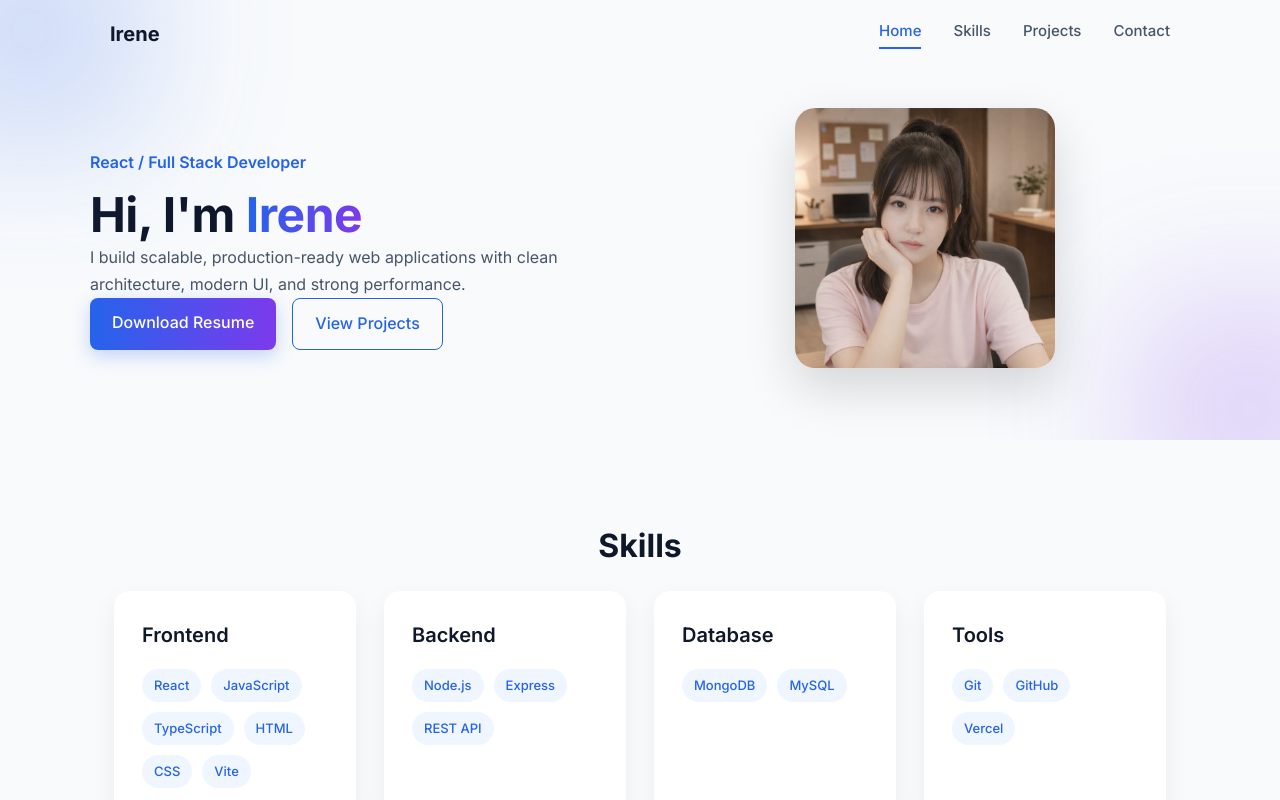
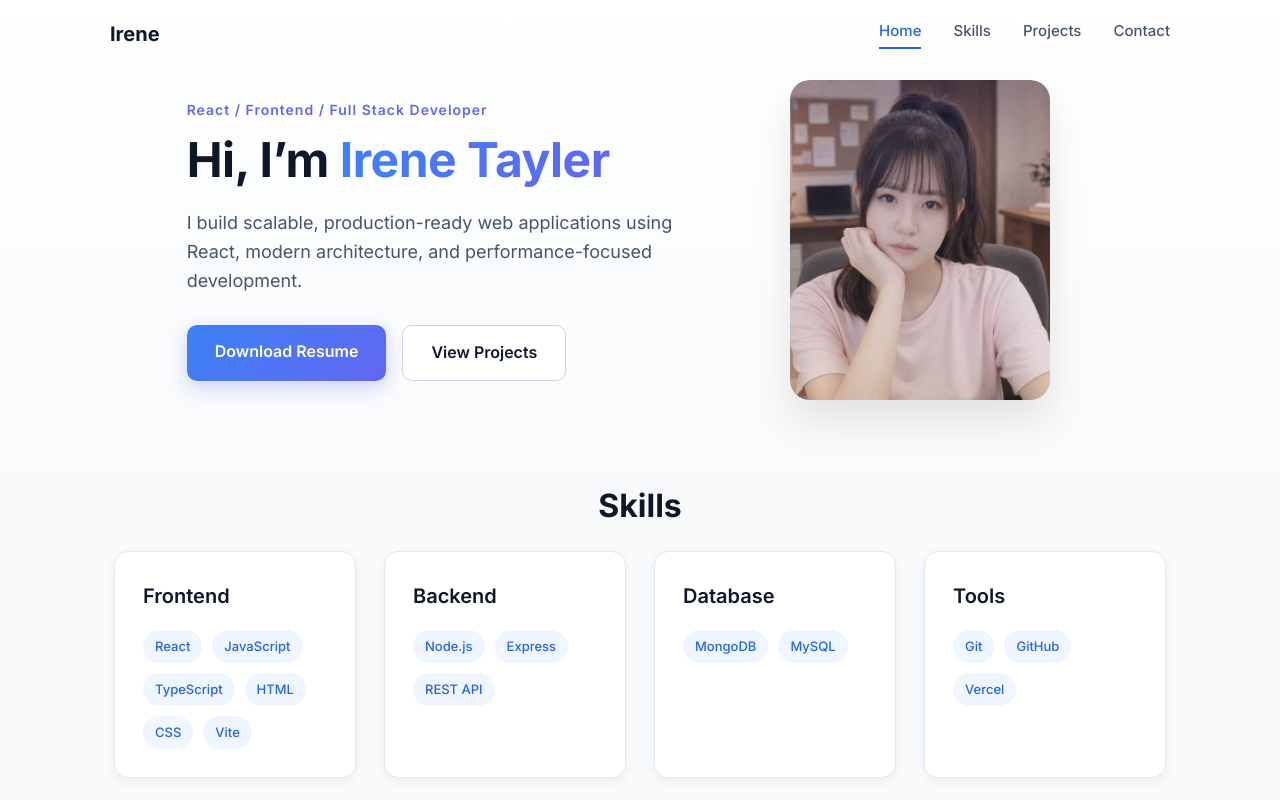
Before and after one commit to IreneTayler/my-portfolio, a React (Vite) app: page / in a window 1280 px wide. Shown: the top 800 px of the page. Built offline with nearby package versions, Linux system fonts and the light colour scheme.

Commit message:
basically done

```diff
--- a/src/components/About.css
+++ b/src/components/About.css
@@ -1,5 +1,5 @@
 .about {
-  padding: 100px 0;
+  padding: 50px 0;
   background: #f8fafc;
 }
 
--- a/src/components/Contact.jsx
+++ b/src/components/Contact.jsx
@@ -1,75 +1,130 @@
 import { motion } from "framer-motion";
 
-export default function Contact() {
+function Contact() {
   return (
-    <section style={styles.section} id="contact">
+    <section
+      id="contact"
+      style={{
+        padding: "80px 20px",
+        background: "linear-gradient(180deg, #f8fafc, #eef2ff)"
+      }}
+    >
+      <div
+        style={{
+          maxWidth: "900px",
+          margin: "0 auto",
+          textAlign: "center"
+        }}
+      >
+        {/* Title */}
+        <motion.h2
+          initial={{ opacity: 0, y: 30 }}
+          whileInView={{ opacity: 1, y: 0 }}
+          transition={{ duration: 0.6 }}
+          viewport={{ once: true }}
+          style={{
+            fontSize: "36px",
+            marginBottom: "10px",
+            color: "#0f172a"
+          }}
+        >
+          Let’s Work Together
+        </motion.h2>
+
+        {/* Subtitle */}
+        <motion.p
+          initial={{ opacity: 0, y: 20 }}
+          whileInView={{ opacity: 1, y: 0 }}
+          transition={{ delay: 0.2 }}
+          viewport={{ once: true }}
+          style={{
+            color: "#475569",
+            marginBottom: "40px",
+            fontSize: "18px"
+          }}
+        >
+          I’m open to React / Frontend / Full Stack opportunities.
+        </motion.p>
+
+        {/* Glass Card */}
         <motion.div
-        style={styles.container}
-        initial={{ opacity: 0, y: 40 }}
-        whileInView={{ opacity: 1, y: 0 }}
+          initial={{ opacity: 0, scale: 0.95 }}
+          whileInView={{ opacity: 1, scale: 1 }}
+          transition={{ delay: 0.3 }}
           viewport={{ once: true }}
+          style={{
+            background: "rgba(255,255,255,0.7)",
+            backdropFilter: "blur(10px)",
+            padding: "40px",
+            borderRadius: "16px",
+            boxShadow: "0 10px 30px rgba(0,0,0,0.05)",
+            display: "inline-block"
+          }}
         >
-        <h2 style={styles.title}>Let's Work Together</h2>
-
-        <p style={styles.text}>
-          I am open to React / Frontend / Full Stack opportunities.
-        </p>
-
-        <div style={styles.links}>
-          <a href="mailto:Irene19tayler@outlook.com" style={styles.button}>
+          <div
+            style={{
+              display: "flex",
+              gap: "16px",
+              flexWrap: "wrap",
+              justifyContent: "center"
+            }}
+          >
+            {/* Email Button */}
+            <a
+              href="mailto:Irene19tayler@outlook.com"
+              style={{
+                padding: "14px 28px",
+                background: "linear-gradient(135deg, #3b82f6, #6366f1)",
+                color: "white",
+                borderRadius: "10px",
+                textDecoration: "none",
+                fontWeight: "600",
+                boxShadow: "0 6px 20px rgba(99,102,241,0.3)",
+                transition: "all 0.3s ease"
+              }}
+              onMouseEnter={(e) => {
+                e.target.style.transform = "translateY(-2px)";
+                e.target.style.boxShadow =
+                  "0 10px 25px rgba(99,102,241,0.4)";
+              }}
+              onMouseLeave={(e) => {
+                e.target.style.transform = "translateY(0)";
+                e.target.style.boxShadow =
+                  "0 6px 20px rgba(99,102,241,0.3)";
+              }}
+            >
               Email Me
             </a>
 
+            {/* GitHub Button */}
             <a
-            href="https://github.com/"
+              href="https://github.com/IreneTayler"
               target="_blank"
-            rel="noreferrer"
-            style={styles.buttonOutline}
+              rel="noopener noreferrer"
+              style={{
+                padding: "14px 28px",
+                border: "1px solid #cbd5e1",
+                color: "#0f172a",
+                borderRadius: "10px",
+                textDecoration: "none",
+                fontWeight: "600",
+                background: "white",
+                transition: "all 0.3s ease"
+              }}
+              onMouseEnter={(e) => {
+                e.target.style.background = "#f1f5f9";
+              }}
+              onMouseLeave={(e) => {
+                e.target.style.background = "white";
+              }}
             >
               GitHub
             </a>
           </div>
         </motion.div>
+      </div>
     </section>
   );
 }
 
-const styles = {
-  section: {
-    padding: "100px 20px",
-    background: "#ffffff",
-    textAlign: "center",
-  },
-  container: {
-    maxWidth: "600px",
-    margin: "0 auto",
-  },
-  title: {
-    fontSize: "34px",
-    marginBottom: "20px",
-    color: "#0f172a",
-  },
-  text: {
-    color: "#475569",
-    marginBottom: "30px",
-  },
-  links: {
-    display: "flex",
-    justifyContent: "center",
-    gap: "16px",
-  },
-  button: {
-    padding: "12px 24px",
-    background: "#2563eb",
-    color: "#fff",
-    borderRadius: "8px",
-    textDecoration: "none",
-  },
-  buttonOutline: {
-    padding: "12px 24px",
-    border: "1px solid #2563eb",
-    color: "#2563eb",
-    borderRadius: "8px",
-    textDecoration: "none",
-  },
-};
+export default Contact;
--- a/src/components/Footer.jsx
+++ b/src/components/Footer.jsx
@@ -1,58 +1,56 @@
-export default function Footer() {
+function Footer() {
   return (
-    <footer style={styles.footer}>
-      <div style={styles.container}>
-        <h3 style={styles.name}>Irene Tayler</h3>
+    <footer style={{
+      background: "linear-gradient(180deg, #0f172a, #020617)",
+      color: "#94a3b8",
+      padding: "60px 20px"
+    }}>
+      <div style={{
+        maxWidth: "1100px",
+        margin: "0 auto",
+        display: "flex",
+        justifyContent: "space-between",
+        flexWrap: "wrap",
+        gap: "30px"
+      }}>
+        {/* Left */}
+        <div>
+          <h3 style={{ color: "white", marginBottom: "10px" }}>
+            Irene Tayler
+          </h3>
+          <p>React / Full Stack Developer</p>
+          <p style={{ marginTop: "8px", fontSize: "14px" }}>
+            Building scalable web applications with modern architecture.
+          </p>
+        </div>
 
-        <p style={styles.text}>
-          React / Full Stack Developer
-        </p>
-
-        <div style={styles.links}>
-          <a href="mailto:your-email@gmail.com">Email</a>
+        {/* Right */}
+        <div>
+          <h4 style={{ color: "white", marginBottom: "10px" }}>Contact</h4>
+          <p>Email: Irene19tayler@outlook.com</p>
+          <p>
             <a
-            href="https://github.com/"
+              href="https://github.com/IreneTayler"
               target="_blank"
-            rel="noreferrer"
+              style={{ color: "#60a5fa", textDecoration: "none" }}
             >
               GitHub
             </a>
+          </p>
+        </div>
       </div>
 
-        <p style={styles.copy}>
-          © {new Date().getFullYear()} Irene Tayler
-        </p>
+      <div style={{
+        borderTop: "1px solid #1e293b",
+        marginTop: "40px",
+        paddingTop: "20px",
+        textAlign: "center",
+        fontSize: "14px"
+      }}>
+        © 2026 Irene Tayler. All rights reserved.
       </div>
     </footer>
   );
 }
 
-const styles = {
-  footer: {
-    background: "#0f172a",
-    color: "#fff",
-    padding: "60px 20px",
-    textAlign: "center",
-  },
-  container: {
-    maxWidth: "800px",
-    margin: "0 auto",
-  },
-  name: {
-    marginBottom: "10px",
-  },
-  text: {
-    color: "#94a3b8",
-    marginBottom: "20px",
-  },
-  links: {
-    display: "flex",
-    justifyContent: "center",
-    gap: "20px",
-    marginBottom: "20px",
-  },
-  copy: {
-    fontSize: "12px",
-    color: "#64748b",
-  },
-};
+export default Footer;
--- a/src/components/Hero.jsx
+++ b/src/components/Hero.jsx
@@ -1,169 +1,171 @@
 import { motion } from "framer-motion";
 import profile from "../assets/profile.jpg";
-import { typography } from "../store/typography";
 
 function Hero() {
   return (
-    <section id="home" style={styles.section}>
-      {/* Background Glow */}
-      <div style={styles.glow1} />
-      <div style={styles.glow2} />
+    <section
+      id="home"
+      style={{
+        minHeight: "60vh",
+        display: "flex",
+        alignItems: "center",
+        padding: "80px 20px",
+        background: "linear-gradient(180deg, #ffffff, #f8fafc)"
+      }}
+    >
+      <div
+        style={{
+          maxWidth: "1100px",
+          margin: "0 auto",
+          display: "grid",
+          gridTemplateColumns: "1.2fr 0.8fr",
+          gap: "40px",
+          alignItems: "center"
+        }}
+      >
+        {/* LEFT */}
+        <div>
+          {/* Role */}
+          <motion.p
+            initial={{ opacity: 0, y: 20 }}
+            animate={{ opacity: 1, y: 0 }}
+            transition={{ duration: 0.5 }}
+            style={{
+              color: "#6366f1",
+              fontWeight: "600",
+              marginBottom: "10px",
+              fontSize: "14px",
+              letterSpacing: "1px"
+            }}
+          >
+            React / Frontend / Full Stack Developer
+          </motion.p>
 
-      <div style={styles.container}>
-        {/* Left */}
-        <motion.div
-          style={styles.left}
-          initial={{ opacity: 0, y: 40 }}
-          animate={{ opacity: 1, y: 0 }}
-          transition={{ duration: 0.8 }}
-        >
-          <p style={styles.role}>React / Full Stack Developer</p>
+          {/* Name */}
+          <motion.h1
+            initial={{ opacity: 0, y: 30 }}
+            animate={{ opacity: 1, y: 0 }}
+            transition={{ delay: 0.1 }}
+            style={{
+              fontSize: "48px",
+              lineHeight: "1.2",
+              color: "#0f172a",
+              marginBottom: "20px"
+            }}
+          >
+            Hi, I’m{" "}
+            <span
+              style={{
+                background: "linear-gradient(135deg, #3b82f6, #6366f1)",
+                WebkitBackgroundClip: "text",
+                color: "transparent"
+              }}
+            >
+              Irene Tayler
+            </span>
+          </motion.h1>
 
-          <h1 style={typography.heroTitle}>
-            Hi, I'm <span style={styles.gradientText}>Irene</span>
-          </h1>
+          {/* 핵심 문장 (중요) */}
+          <motion.p
+            initial={{ opacity: 0, y: 30 }}
+            animate={{ opacity: 1, y: 0 }}
+            transition={{ delay: 0.2 }}
+            style={{
+              fontSize: "18px",
+              color: "#475569",
+              marginBottom: "30px",
+              maxWidth: "520px",
+              lineHeight: "1.6"
+            }}
+          >
+            I build scalable, production-ready web applications using React,
+            modern architecture, and performance-focused development.
+          </motion.p>
 
-          <p style={typography.body}>
-            I build scalable, production-ready web applications with clean
-            architecture, modern UI, and strong performance.
-          </p>
-
-          <div style={styles.buttons}>
-            <a href="/resume.pdf" style={styles.primary}>
+          {/* CTA */}
+          <motion.div
+            initial={{ opacity: 0, y: 30 }}
+            animate={{ opacity: 1, y: 0 }}
+            transition={{ delay: 0.3 }}
+            style={{ display: "flex", gap: "16px", flexWrap: "wrap" }}
+          >
+            <a
+              href="/resume.pdf"
+              style={{
+                padding: "14px 28px",
+                background: "linear-gradient(135deg, #3b82f6, #6366f1)",
+                color: "white",
+                borderRadius: "10px",
+                textDecoration: "none",
+                fontWeight: "600",
+                boxShadow: "0 6px 20px rgba(99,102,241,0.3)",
+                transition: "all 0.3s ease"
+              }}
+            >
               Download Resume
             </a>
-            <a href="#projects" style={styles.secondary}>
+
+            <a
+              href="#projects"
+              style={{
+                padding: "14px 28px",
+                border: "1px solid #cbd5e1",
+                borderRadius: "10px",
+                textDecoration: "none",
+                color: "#0f172a",
+                fontWeight: "600",
+                background: "white"
+              }}
+            >
               View Projects
             </a>
-          </div>
-        </motion.div>
+          </motion.div>
+        </div>
 
-        {/* Right – Floating Image */}
+        {/* RIGHT (Photo) */}
         <motion.div
-          style={styles.right}
-          animate={{ y: [0, -12, 0] }}
-          transition={{
-            duration: 4,
-            repeat: Infinity,
-            ease: "easeInOut",
+          initial={{ opacity: 0, scale: 0.9 }}
+          animate={{ opacity: 1, scale: 1 }}
+          transition={{ delay: 0.4 }}
+          style={{
+            display: "flex",
+            justifyContent: "center"
           }}
         >
-          <img src={profile} alt="profile" style={styles.image} />
+          <div
+            style={{
+              width: "260px",
+              height: "320px",
+              borderRadius: "20px",
+              overflow: "hidden",
+              boxShadow: "0 20px 40px rgba(0,0,0,0.1)",
+              position: "relative"
+            }}
+          >
+            <img
+              src={profile}
+              alt="Irene"
+              style={{
+                width: "100%",
+                height: "100%",
+                objectFit: "cover"
+              }}
+            />
+
+            {/* Glow effect */}
+            <div
+              style={{
+                position: "absolute",
+                inset: 0,
+                background:
+                  "linear-gradient(180deg, rgba(99,102,241,0.15), transparent)"
+              }}
+            />
+          </div>
         </motion.div>
       </div>
     </section>
   );
 }
 
-const styles = {
-  section: {
-    position: "relative",
-    padding: "120px 20px 60px",
-    overflow: "hidden",
-    background: "#f8fafc",
-  },
-
-  container: {
-    maxWidth: "1100px",
-    margin: "0 auto",
-    display: "flex",
-    alignItems: "center",
-    justifyContent: "space-between",
-    gap: "40px",
-    flexWrap: "wrap",
-  },
-
-  left: {
-    flex: 1,
-    minWidth: "300px",
-  },
-
-  role: {
-    color: "#2563eb",
-    fontWeight: 600,
-    marginBottom: "10px",
-  },
-
-  title: {
-    fontSize: "42px",
-    fontWeight: 700,
-    marginBottom: "16px",
-    color: "#0f172a",
-  },
-
-  gradientText: {
-    background: "linear-gradient(90deg, #2563eb, #7c3aed)",
-    WebkitBackgroundClip: "text",
-    WebkitTextFillColor: "transparent",
-  },
-
-  desc: {
-    color: "#475569",
-    lineHeight: 1.6,
-    maxWidth: "520px",
-    marginBottom: "24px",
-  },
-
-  buttons: {
-    display: "flex",
-    gap: "16px",
-  },
-
-  primary: {
-    padding: "12px 22px",
-    background: "linear-gradient(90deg, #2563eb, #7c3aed)",
-    color: "#fff",
-    borderRadius: "8px",
-    textDecoration: "none",
-    fontWeight: 500,
-    boxShadow: "0 6px 18px rgba(37,99,235,0.25)",
-    transition: "0.3s",
-  },
-
-  secondary: {
-    padding: "12px 22px",
-    border: "1px solid #2563eb",
-    color: "#2563eb",
-    borderRadius: "8px",
-    textDecoration: "none",
-    fontWeight: 500,
-  },
-
-  right: {
-    flex: 1,
-    display: "flex",
-    justifyContent: "center",
-    minWidth: "260px",
-  },
-
-  image: {
-    width: "260px",
-    height: "260px",
-    objectFit: "cover",
-    borderRadius: "20px",
-    boxShadow: "0 20px 50px rgba(0,0,0,0.15)",
-  },
-
-  /* Background Glow */
-  glow1: {
-    position: "absolute",
-    top: "-120px",
-    left: "-120px",
-    width: "300px",
-    height: "300px",
-    background: "radial-gradient(circle, rgba(37,99,235,0.25), transparent)",
-    filter: "blur(60px)",
-  },
-
-  glow2: {
-    position: "absolute",
-    bottom: "-120px",
-    right: "-120px",
-    width: "300px",
-    height: "300px",
-    background: "radial-gradient(circle, rgba(124,58,237,0.25), transparent)",
-    filter: "blur(60px)",
-  },
-};
-
 export default Hero;
--- a/src/store/global.css
+++ b/src/store/global.css
@@ -1,21 +1,39 @@
-/* Reset */
+/* ========== Google Font ========== */
+@import url('https://fonts.googleapis.com/css2?family=Inter:wght@400;500;600;700&display=swap');
+
+/* ========== Reset ========== */
 * {
   margin: 0;
   padding: 0;
   box-sizing: border-box;
 }
 
-/* Base */
-body {
-  font-family: "Inter", sans-serif;
-  background: #F8FAFC;
-  color: #0F172A;
-  line-height: 1.6;
+/* ========== Design Tokens ========== */
+:root {
+  /* Colors */
+  --primary: #2563EB;
+  --primary-hover: #1D4ED8;
+  --text-main: #0F172A;
+  --text-secondary: #64748B;
+  --bg-main: #F8FAFC;
+  --bg-card: #FFFFFF;
+  --border: #E2E8F0;
+
+  /* Shadow */
+  --shadow-sm: 0 4px 12px rgba(0,0,0,0.05);
+  --shadow-md: 0 10px 30px rgba(0,0,0,0.08);
+  --shadow-lg: 0 20px 50px rgba(0,0,0,0.12);
+
+  /* Radius */
+  --radius: 14px;
 }
 
-/* Layout */
-.section {
-  padding: 80px 0;
+/* ========== Base ========== */
+body {
+  font-family: 'Inter', sans-serif;
+  background: var(--bg-main);
+  color: var(--text-main);
+  line-height: 1.6;
 }
 
 .container {
@@ -24,23 +42,110 @@ body {
   padding: 0 24px;
 }
 
-/* Titles */
-.section-title {
+/* ========== Typography ========== */
+
+h1 {
+  font-size: 42px;
+  font-weight: 700;
+  letter-spacing: -0.5px;
+}
+
+h2 {
   font-size: 32px;
   font-weight: 700;
   text-align: center;
   margin-bottom: 50px;
 }
 
-/* Card */
+h3 {
+  font-size: 20px;
+  font-weight: 600;
+}
+
+p {
+  font-size: 16px;
+  color: var(--text-secondary);
+}
+
+/* Gradient Text (Hero name) */
+.gradient-text {
+  background: linear-gradient(90deg, #2563EB, #7C3AED);
+  -webkit-background-clip: text;
+  -webkit-text-fill-color: transparent;
+}
+
+/* ========== Card System ========== */
 .card {
-  background: white;
-  border-radius: 16px;
-  box-shadow: 0 10px 25px rgba(0,0,0,0.06);
+  background: var(--bg-card);
+  border-radius: var(--radius);
+  box-shadow: var(--shadow-sm);
   transition: all 0.3s ease;
+  border: 1px solid var(--border);
 }
 
 .card:hover {
   transform: translateY(-6px);
-  box-shadow: 0 20px 50px rgba(0,0,0,0.08);
+  box-shadow: var(--shadow-md);
 }
+
+/* ========== Button System ========== */
+.btn-primary {
+  background: var(--primary);
+  color: white;
+  padding: 12px 22px;
+  border-radius: 10px;
+  font-weight: 600;
+  border: none;
+  cursor: pointer;
+  transition: 0.25s;
+}
+
+.btn-primary:hover {
+  background: var(--primary-hover);
+  transform: translateY(-2px);
+}
+
+.btn-outline {
+  border: 1px solid var(--primary);
+  color: var(--primary);
+  padding: 12px 22px;
+  border-radius: 10px;
+  font-weight: 600;
+  background: transparent;
+  cursor: pointer;
+  transition: 0.25s;
+}
+
+.btn-outline:hover {
+  background: var(--primary);
+  color: white;
+}
+
+/* ========== Skills Tags ========== */
+.tag {
+  background: #EEF2FF;
+  color: #3730A3;
+  padding: 6px 12px;
+  border-radius: 8px;
+  font-size: 14px;
+  display: inline-block;
+  margin: 4px;
+  transition: 0.25s;
+}
+
+.tag:hover {
+  transform: scale(1.08);
+}
+
+/* ========== Project Image ========== */
+.project-image {
+  width: 100%;
+  height: 220px;
+  object-fit: cover;
+  border-radius: 12px;
+}
+
+/* ========== Spacing Fix (Hero → Skills gap solve) ========== */
+.section-tight {
+  padding-top: 40px;
+}
```
Also changed, not shown: src/main.jsx (line endings or trailing spaces). Lines whose indentation alone changed are shown as unchanged.
